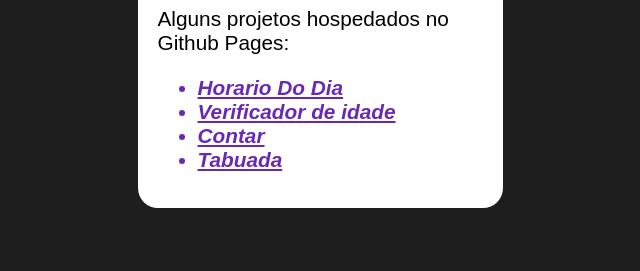
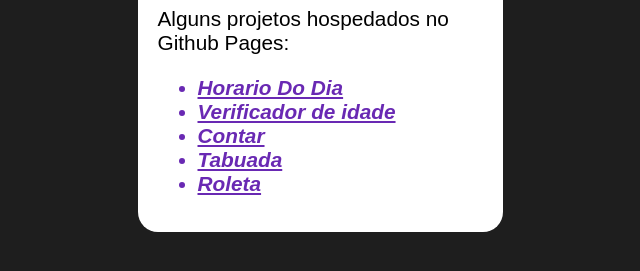
Before and after one commit to ItsArgyy/itsargyy.github.io, a plain HTML site: page index.html in a window 1280 px wide. Shown: the part 157-428 px from the top of the page, without its empty margins (320-960 px from the left). Drawn offline with Linux system fonts and the light colour scheme.

Commit message:
link to page 5 added

```diff
--- a/index.html
+++ b/index.html
@@ -39,6 +39,12 @@
               ><em>Tabuada</em></a
             >
           </li>
+
+          <li>
+            <a href="paginas/5/roleta" rel="next" target="_self">
+              <em>Roleta</em>
+            </a>
+          </li>
         </ul>
       </div>
     </main>
```
